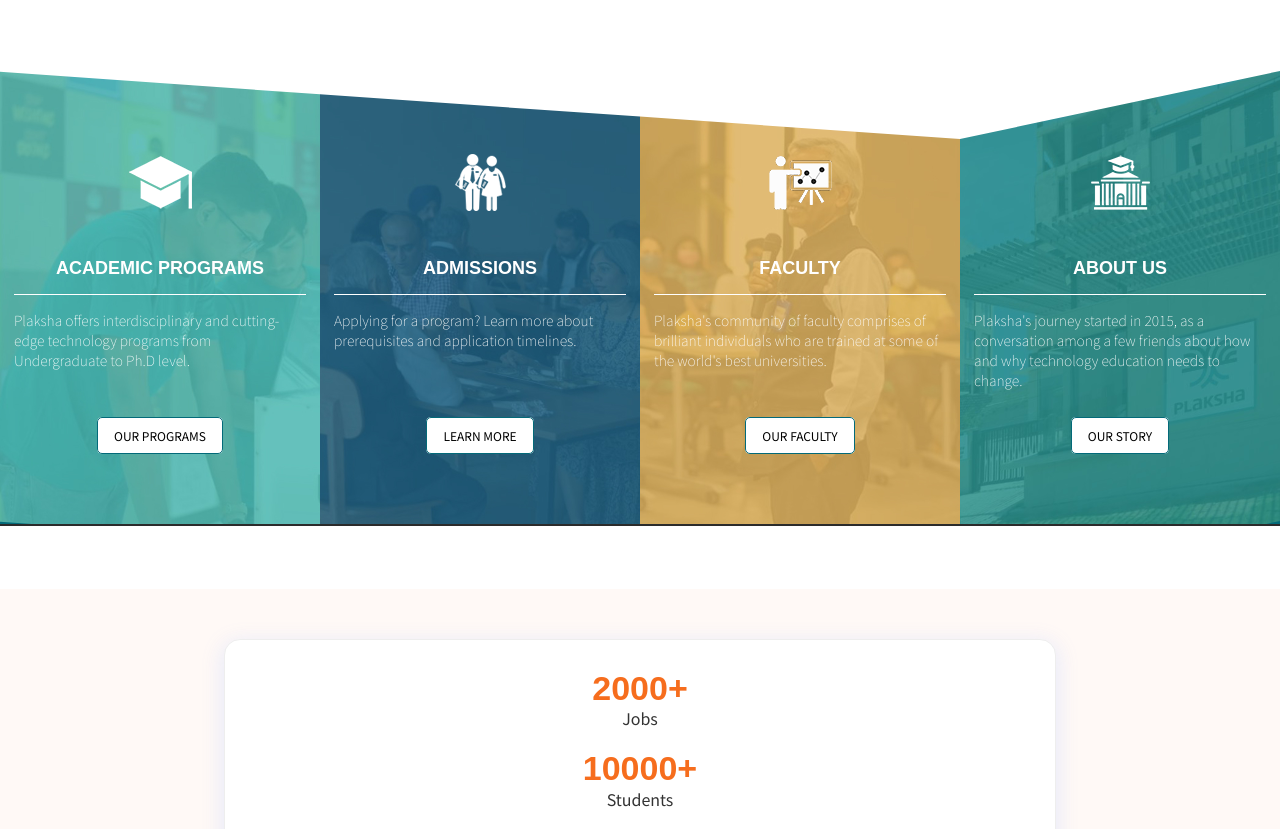
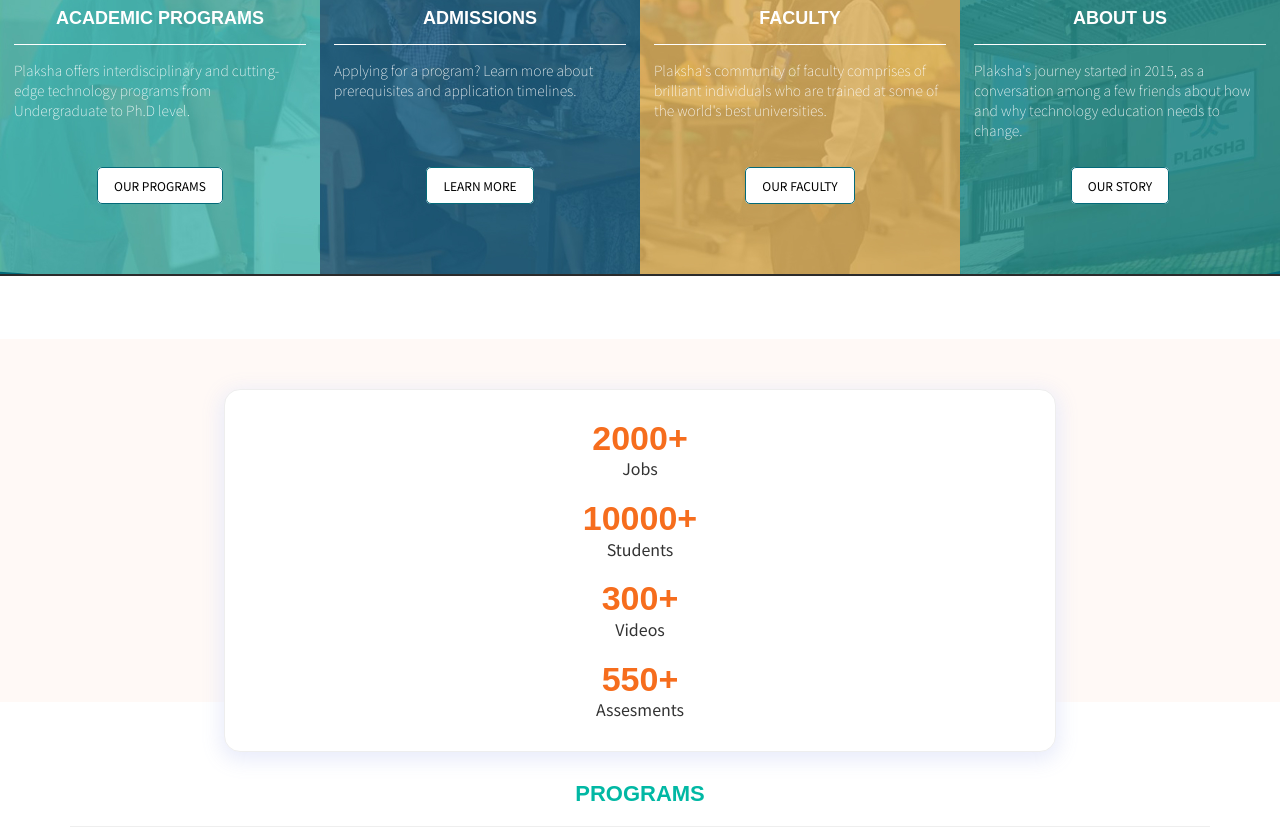
Before and after one commit to ProfMayurMali/adypusoit.github.io, a PHP site: page / in a window 1280 px wide. Shown: the part 1034-1863 px from the top of the page. Run offline with PHP 8.4, Linux system fonts and the light colour scheme; some libraries are stand-ins or nearby versions.

Commit message:
upper css top margin

```diff
--- a/public/css/style.css
+++ b/public/css/style.css
@@ -3705,7 +3705,7 @@
 
 	  .dsw-four-box {
     background: #036a79;
-    margin-top: 200px;
+    margin-top: -50px;
 }
 
 .four-box-wrap {
```
